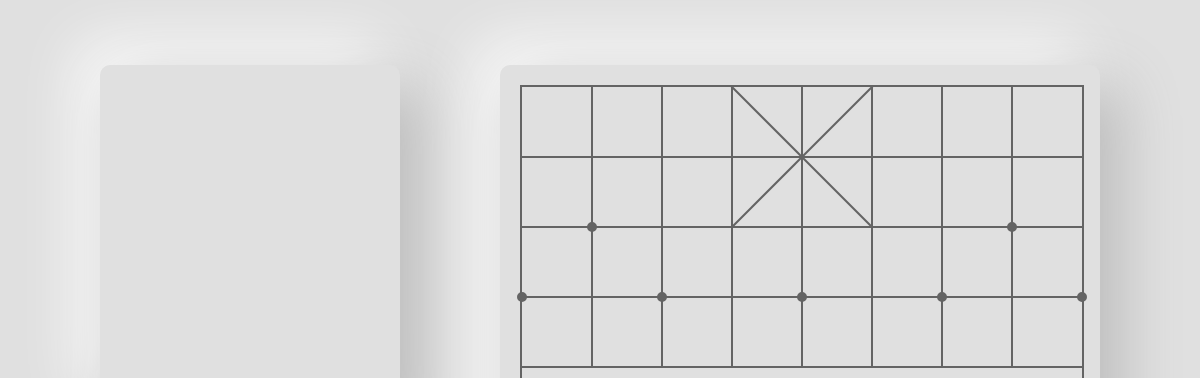
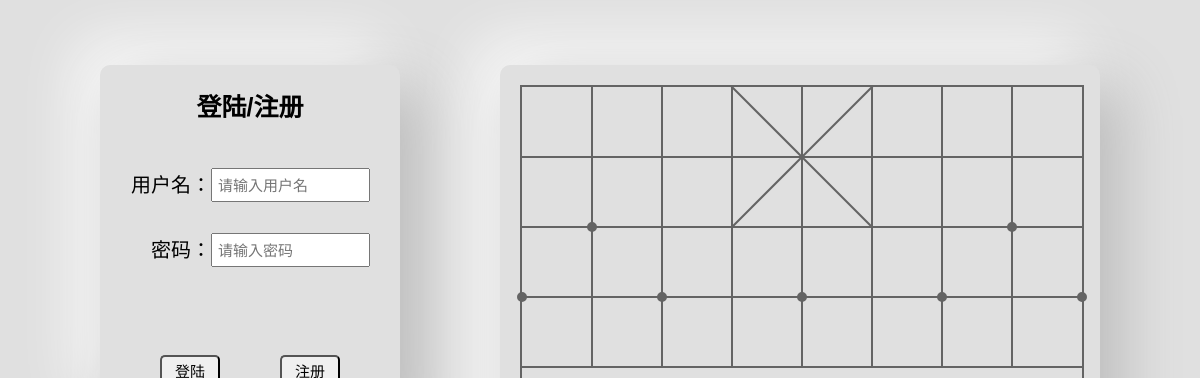
Before and after one commit to Lazenander/Xiangqi, an Electron app: page UI/html/index.html in a window 1200 px wide. Shown: the top 378 px of the page. Drawn offline with Linux system fonts and the light colour scheme.

Commit message:
add login window

```diff
--- a/UI/css/index.css
+++ b/UI/css/index.css
@@ -23,6 +23,99 @@ body::-webkit-scrollbar {
     background: #e0e0e0;
     box-shadow: 20px 20px 60px #b9b9b9, -20px -20px 60px #ffffff;
     border-radius: 10px;
+}
+
+.operationBlock {
+    position: absolute;
+    top: calc(50% - 145px);
+    left: calc(50% - 120px);
+    width: 240px;
+    height: 290px;
+}
+
+.blockTitle {
+    position: absolute;
+    left: 0;
+    top: 0;
+    width: 100%;
+    height: 25px;
+}
+
+.blockTitle p {
+    margin: 0;
+    padding: 0;
+    width: 100%;
+    font-size: 25px;
+    line-height: 25px;
+    font-family: Arial, Helvetica, sans-serif;
+    font-weight: bold;
+    -webkit-user-select: none;
+    user-select: none;
+    text-align: center;
+}
+
+.inputContainer {
+    position: absolute;
+    left: 0;
+    width: 100%;
+    height: 30px;
+    display: flex;
+    flex-direction: row;
+    justify-content: space-between;
+    align-items: center;
+}
+
+.inputContainer p {
+    margin: 0;
+    padding: 0;
+    width: 95px;
+    font-size: 20px;
+    line-height: 20px;
+    font-family: Arial, Helvetica, sans-serif;
+    -webkit-user-select: none;
+    user-select: none;
+    text-align: right;
+}
+
+.inputContainer input {
+    margin: 0;
+    padding: 0px 5px;
+    width: 145px;
+    height: 30px;
+    font-size: 15px;
+    font-family: Arial, Helvetica, sans-serif;
+}
+
+.usernameContainer {
+    top: 75px;
+}
+
+.passwordContainer {
+    top: 140px;
+}
+
+.submitButtonContainer {
+    position: absolute;
+    left: 0;
+    bottom: 0px;
+    width: 100%;
+    height: 30px;
+    display: flex;
+    flex-direction: row;
+    justify-content: space-around;
+    align-items: center;
+}
+
+.submitButtonContainer button {
+    margin: 0;
+    padding: 0;
+    width: 60px;
+    height: 30px;
+    font-size: 15px;
+    font-family: Arial, Helvetica, sans-serif;
+    border-radius: 5px;
+    -webkit-user-select: none;
+    user-select: none;
 }
 
 .dataContainer {
--- a/UI/html/index.html
+++ b/UI/html/index.html
@@ -8,11 +8,29 @@
 </head>
 
 <body>
-    <div class="operationContainer"></div>
+    <div class="operationContainer">
+        <div class="operationBlock">
+            <div class="blockTitle">
+                <p>登陆/注册</p>
+            </div>
+            <div class="inputContainer usernameContainer">
+                <p>用户名：</p>
+                <input type="text" placeholder="请输入用户名" id="username" />
+            </div>
+            <div class="inputContainer passwordContainer">
+                <p>密码：</p>
+                <input type="password" placeholder="请输入密码" id="password" />
+            </div>
+            <div class="submitButtonContainer">
+                <button id="loginButton">登陆</button>
+                <button id="registerButton">注册</button>
+            </div>
+        </div>
+    </div>
     <div class="dataContainer">
         <div class="textDataContainer">
             <p>红方胜率：</p>
-            <p>--%</p>
+            <p>未开始</p>
         </div>
         <div class="graphDataContainer">
             <div class="midLine"></div>
```
